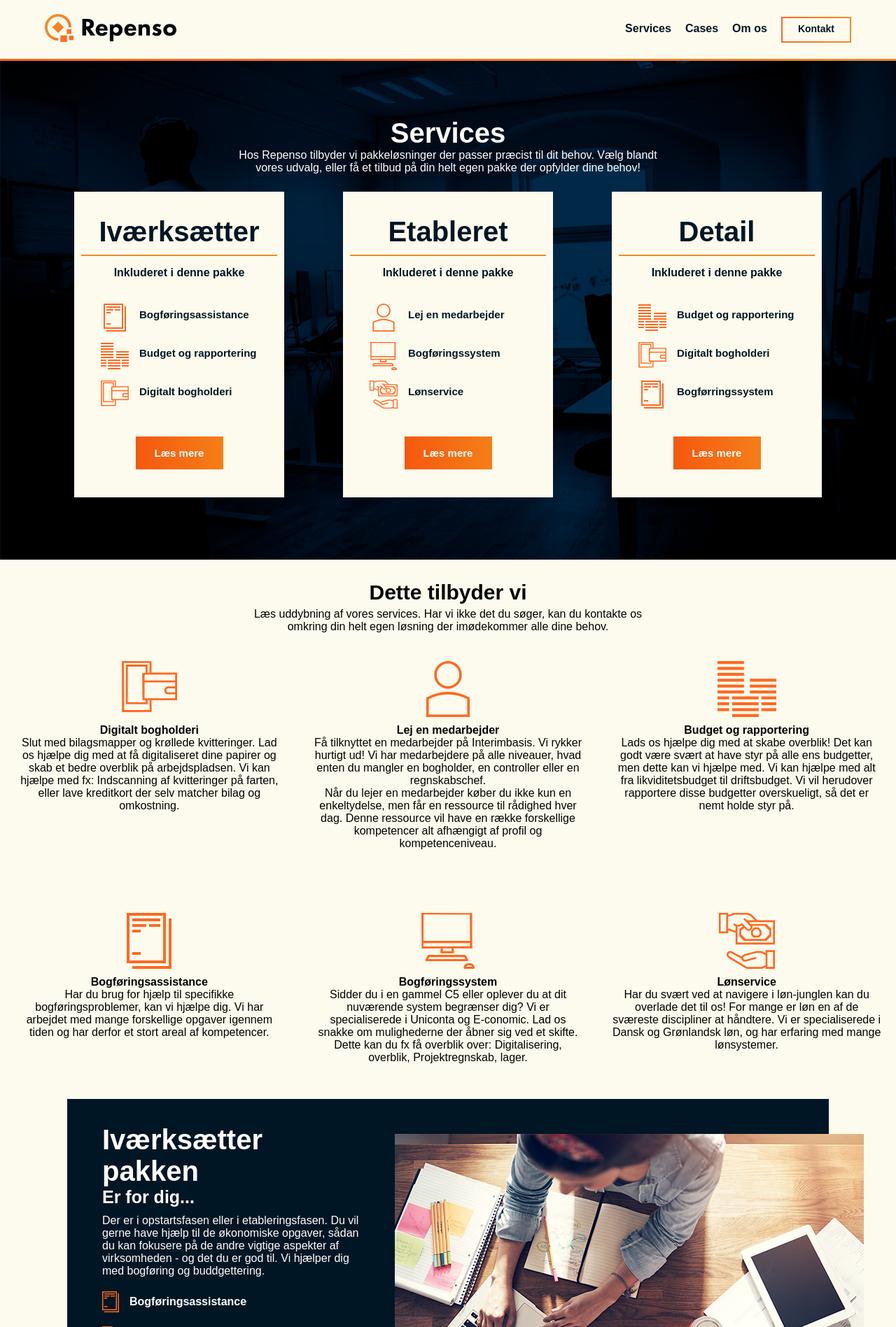
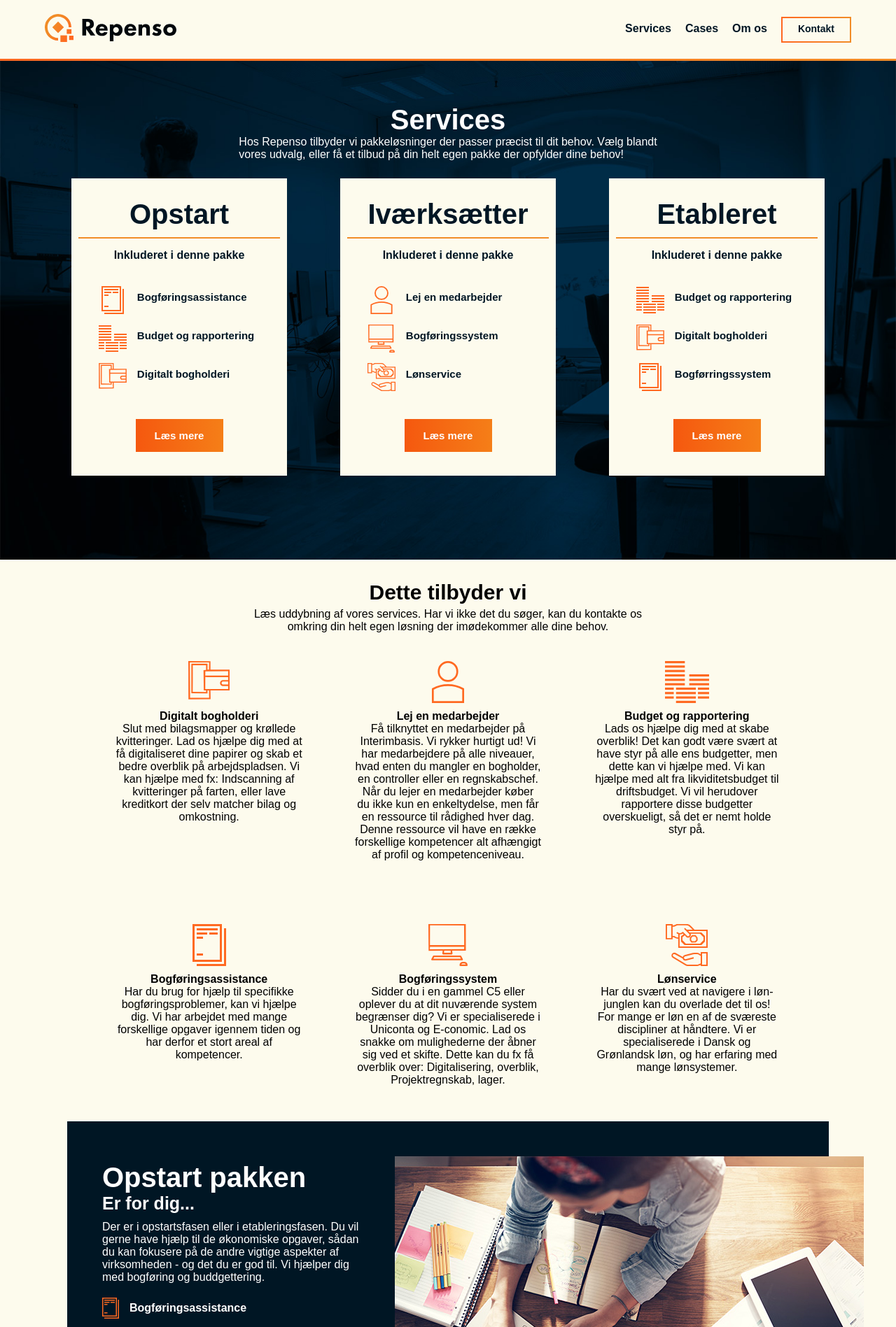
Before and after one commit to Nollee/repenso, a PHP site: page /service.html in a window 1280 px wide. Shown: the top 1897 px of the page at 70% size. Run offline with PHP 8.4, Linux system fonts and the light colour scheme; some web fonts are replaced.

Commit message:
Restyled service page

```diff
--- a/web.dk/CSS/style.css
+++ b/web.dk/CSS/style.css
@@ -695,6 +695,8 @@ footer {
 #service-main {
   width: 100%;
   height: 100vh;
+  min-height: 800px;
+  max-height: 1080px;
   max-width: 1600px;
   margin: auto;
   background-image: url(../images/service-background.jpg);
@@ -702,13 +704,15 @@ footer {
   background-position: center; }
 
 .service-main-content {
+  padding-bottom: 50px;
   flex-direction: column;
   width: 100%;
   color: white;
   text-align: center;
   margin-top: 5%; }
   .service-main-content p {
-    margin-bottom: 10px; }
+    margin-bottom: 10px;
+    text-align: left; }
   .service-main-content h1 {
     font-size: 40px;
     margin-top: 30px; }
@@ -723,8 +727,9 @@ footer {
 
 .service-card {
   margin: 15px;
+  height: 375px;
   flex-direction: column;
-  width: 280px;
+  width: 25%;
   padding: 25px 10px;
   background-color: #FDFBED; }
   .service-card h3 {
@@ -774,7 +779,8 @@ footer {
   flex-direction: row;
   justify-content: space-around;
   flex-wrap: wrap;
-  flex-direction: row; }
+  flex-direction: row;
+  margin: 0 10%; }
 
 .service-h2 {
   display: flex;
@@ -789,13 +795,13 @@ footer {
 
 .service-about-container {
   padding-top: 20px;
-  width: 30%;
+  width: 26%;
   display: flex;
   flex-direction: column;
   text-align: center;
   margin-bottom: 50px; }
   .service-about-container img {
-    height: 80px;
+    height: 60px;
     width: auto;
     margin: auto;
     margin-top: 20px;
@@ -1290,8 +1296,8 @@ input[type=submit] {
       font-size: 20px; }
 
   .service-card {
-    width: 225px;
-    height: auto; }
+    width: 25%;
+    height: 350px; }
     .service-card h3 {
       font-size: 30px; }
 
--- a/web.dk/js/javascript.js
+++ b/web.dk/js/javascript.js
@@ -1,30 +1,32 @@
 $(document).ready(function() {
+//
 
 $("#index").scrollTop(0);
-
+//when site is refreshed, the site will scroll to top
 
    $(".burger, .burger-frontpage, .overlay").click(function() {
      $('.mobileNav div, .overlay').toggleClass("slide");
    });
+   // Burgermenu -  toggle Class
 
    //navbar scroll change color
    // https://stackoverflow.com/questions/23706003/changing-nav-bar-color-after-scrolling
    $(document).scroll(function () {
 	  var $nav = $(".frontpage-nav");
 	  $nav.toggleClass('scrolled', $(this).scrollTop() > $nav.height());
+    // Toggle class if the amount you have scrolled is higher then the hight of the navbar.
     $("#logo-frontpage").toggleClass('scrolled', $(this).scrollTop() > $nav.height());
 
     if($(this).scrollTop() > $nav.height()) {
         $('#logo-frontpage').attr('src','images/repenso_dark.svg');
         $(".burger-frontpage div").css("background-color", "#001624");
         $("#logo-frontpage img").css("width", "20px");
-
-
+    // changes attribute instead of adding class
     }
     else {
         $('#logo-frontpage').attr('src',"images/repenso_white.svg");
         $(".burger-frontpage div").css("background-color", "white");
-
+    // changes the attribute back if the if staement no longer is true
     }
 	});
   //navbar scroll change color end
@@ -36,13 +38,16 @@ $("#index").scrollTop(0);
 
     function showNextQuote() {
         quotes.eq(quoteIndex)
-            .fadeIn(2000)
+        //finds which element with .quotes class to show from the quoteindex value
+            .fadeIn(2000)// Display = block
             .delay(2000)
-            .fadeOut(2000, showNextQuote);
+            .fadeOut(2000, showNextQuote );
+            //Display= none - Starts loop
             quoteIndex++;
             if (quoteIndex == quotes.length) {
               quoteIndex = 0;
             }
+            // sets the quoteIndex value to 0 if it reaches the length of the variable quotes
     }
 
     showNextQuote();
@@ -50,7 +55,7 @@ $("#index").scrollTop(0);
 })();
 
 (function() {
-
+// see ShowNextQuote function
   var cases = $('.casecontent');
   var caseIndex = 0;
 
--- a/web.dk/sass/style.scss
+++ b/web.dk/sass/style.scss
@@ -910,6 +910,8 @@ visibility: hidden;
   @extend %center;
   width: 100%;
   height: 100vh;
+  min-height: 800px;
+  max-height: 1080px;
   max-width: 1600px;
   margin: auto;
   background-image: url(../images/service-background.jpg);
@@ -917,8 +919,10 @@ visibility: hidden;
   background-position: center;
 }
 .service-main-content {
+  padding-bottom: 50px;
   p{
     margin-bottom: 10px;
+    text-align: left;
   }
   h1 {
     font-size: 40px;
@@ -942,9 +946,10 @@ visibility: hidden;
 }
 .service-card {
   margin: 15px;
+  height: 375px;
   @extend %center;
   flex-direction: column;
-  width: 280px;
+  width: 25%;
   padding: 25px 10px;
   background-color: $main-beige;
   h3 {
@@ -1001,6 +1006,7 @@ visibility: hidden;
   justify-content: space-around;
   flex-wrap: wrap;
   flex-direction: row;
+  margin: 0 10%;
 }
 .service-h2 {
   display: flex;
@@ -1018,13 +1024,13 @@ visibility: hidden;
 }
 .service-about-container {
   padding-top: 20px;
-width: 30%;
+width: 26%;
 display: flex;
 flex-direction: column;
 text-align: center;
 margin-bottom: 50px;
 img{
-  height: 80px;
+  height: 60px;
   width: auto;
   margin: auto;
   margin-top: 20px;
@@ -1668,8 +1674,8 @@ input[type=submit] {
 
   ///////////// service 1050px //////////////
   .service-card {
-    width: 225px;
-    height: auto;
+    width: 25%;
+    height: 350px;
     h3 {
       font-size: 30px;
     }
--- a/web.dk/service.html
+++ b/web.dk/service.html
@@ -86,17 +86,17 @@
    <div class="service-card-container">
       <!-------------------package service for mobile screens---------------->
       <div class="service-card-mobile">
+        <h3>Opstart</h3><a class="cta" href="#startup">Læs mere</a>
+      </div>
+      <div class="service-card-mobile">
         <h3>Iværksætter</h3><a class="cta" href="#entrepreneur">Læs mere</a>
       </div>
       <div class="service-card-mobile">
-        <h3>Etableret</h3><a class="cta" href="#etableret">Læs mere</a>
-      </div>
-      <div class="service-card-mobile">
-        <h3>Detail</h3><a class="cta" href="#detail">Læs mere</a>
+        <h3>Etableret</h3><a class="cta" href="#established">Læs mere</a>
       </div>
        <!-------------------package service for mobile screens end------------->
      <!-------------------package service for large screens---------------->
-     <div class="service-card" data-aos="zoom-in"><h3>Iværksætter</h3>
+     <div class="service-card" data-aos="zoom-in"><h3>Opstart</h3>
 <p class="service-card-p">Inkluderet i denne pakke</p>
   <div class="service-card-icons-wrapper">
     <div class="service-card-icons">
@@ -109,10 +109,10 @@
   <img src="images/icons/ac-db.svg" alt="Digitalt bogholderi"> <p>Digitalt bogholderi</p>
   </div>
   </div>
-  <a class="cta" href="#entrepreneur">Læs mere</a>
+  <a class="cta" href="#startup">Læs mere</a>
      </div>
       <!-------------------package service for large screens end---------------->
-     <div class="service-card" data-aos="zoom-in" data-aos-delay="100"><h3>Etableret</h3>
+     <div class="service-card" data-aos="zoom-in" data-aos-delay="100"><h3>Iværksætter</h3>
 <p class="service-card-p">Inkluderet i denne pakke</p>
   <div class="service-card-icons-wrapper">
     <div class="service-card-icons">
@@ -125,9 +125,9 @@
   <img src="images/icons/ac-sal.svg" alt="Lønservice"> <p>Lønservice</p>
   </div>
   </div>
-  <a class="cta" href="#etableret">Læs mere</a>
+  <a class="cta" href="#entrepreneur">Læs mere</a>
      </div>
-     <div class="service-card" data-aos="zoom-in" data-aos-delay="200"><h3>Detail</h3>
+     <div class="service-card" data-aos="zoom-in" data-aos-delay="200"><h3>Etableret</h3>
 <p class="service-card-p">Inkluderet i denne pakke</p>
   <div class="service-card-icons-wrapper">
     <div class="service-card-icons">
@@ -140,7 +140,7 @@
   <img src="images/icons/ac-ses.svg" alt="Bogførringssystem"> <p>Bogførringssystem</p>
   </div>
   </div>
-  <a class="cta" href="#detail">Læs mere</a>
+  <a class="cta" href="#established">Læs mere</a>
      </div>
 
 </main>
@@ -165,8 +165,7 @@
   <div class="service-about-container">
     <img src="images/icons/ac-lm.svg" alt="Lej en medarbejder">
     <h4>Lej en medarbejder</h4>
-    <p>Få tilknyttet en medarbejder på Interimbasis. Vi rykker hurtigt ud! Vi har medarbejdere på alle niveauer, hvad enten du mangler en bogholder, en controller eller en regnskabschef. <br>
-Når du lejer en medarbejder køber du ikke kun en enkeltydelse, men får en ressource til rådighed hver dag. Denne ressource vil have en række forskellige kompetencer alt afhængigt af profil og kompetenceniveau.</p>
+    <p>Få tilknyttet en medarbejder på Interimbasis. Vi rykker hurtigt ud! Vi har medarbejdere på alle niveauer, hvad enten du mangler en bogholder, en controller eller en regnskabschef. Når du lejer en medarbejder køber du ikke kun en enkeltydelse, men får en ressource til rådighed hver dag. Denne ressource vil have en række forskellige kompetencer alt afhængigt af profil og kompetenceniveau.</p>
   </div>
   <div class="service-about-container">
     <img src="images/icons/ac-br.svg" alt="Budget og rapportering">
@@ -181,7 +180,7 @@ Når du lejer en medarbejder køber du ikke kun en enkeltydelse, men får en res
   <div class="service-about-container">
     <img src="images/icons/ac-bs.svg" alt="Bogføringssystem">
     <h4>Bogføringssystem</h4>
-    <p>Sidder du i en gammel C5 eller oplever du at dit nuværende system begrænser dig? Vi er specialiserede i Uniconta og E-conomic. Lad os snakke om mulighederne der åbner sig ved et skifte. <br> Dette kan du fx få overblik over:
+    <p>Sidder du i en gammel C5 eller oplever du at dit nuværende system begrænser dig? Vi er specialiserede i Uniconta og E-conomic. Lad os snakke om mulighederne der åbner sig ved et skifte. Dette kan du fx få overblik over:
 Digitalisering, overblik, Projektregnskab, lager. </p>
   </div>
   <div class="service-about-container">
@@ -196,12 +195,12 @@ Digitalisering, overblik, Projektregnskab, lager. </p>
 
 <!-------------------------Pack desc section-------------------->
 <section class="pack-desc-section">
-    <div class="anchor-service" id="entrepreneur"></div>
+    <div class="anchor-service" id="startup"></div>
   <div class="pack-desc">
     <div class="pack-desc-content">
     <!----text for service card desc, h2, h5, p------->
   <div class="pack-desc-text">
-<h2>Iværksætter pakken</h2>
+<h2>Opstart pakken</h2>
 <h5>Er for dig...</h5>
 <p>Der er i opstartsfasen eller i etableringsfasen. Du vil gerne have hjælp til de økonomiske opgaver, sådan du kan fokusere på de andre vigtige aspekter af virksomheden - og det du er god til. Vi hjælper dig med bogføring og buddgettering.</p>
 </div>
@@ -229,12 +228,12 @@ Digitalisering, overblik, Projektregnskab, lager. </p>
 </div>
 
 
-  <div class="anchor-service" id="etableret"></div>
+  <div class="anchor-service" id="entrepreneur"></div>
 <div class="pack-desc">
   <div class="pack-desc-content">
   <!----text for service card desc, h2, h5, p------->
 <div class="pack-desc-text">
-<h2>Etableret pakken</h2>
+<h2>Iværksætter pakken</h2>
 <h5>Er for dig...</h5>
 <p>Der som virksomhed ønsker at få adgang til alle, eller dele af de ressourcer en fuld økonomiafdeling kan bidrage med. Krav til virksomheden er, at have opnået en størrelse og en kompleksitet hvor den nuværende løsning i bogholderiet ikke kan følge med.</p>
 </div>
@@ -262,12 +261,12 @@ Digitalisering, overblik, Projektregnskab, lager. </p>
 </div>
 
 
-  <div class="anchor-service" id="detail"></div>
+  <div class="anchor-service" id="established"></div>
 <div class="pack-desc">
   <div class="pack-desc-content">
   <!----text for service card desc, h2, h5, p------->
 <div class="pack-desc-text">
-<h2>Detail pakken</h2>
+<h2>Etableret pakken</h2>
 <h5>Er for dig...</h5>
 <p>Der søger hjælp til at danne overblik. Har du det rigtige system og bruger du det korrekt. Hvor er de lavest hængende frugter der vil kunne lette din hverdag. Identifikation og drøftelse af optimeringsmuligheder.</p>
 </div>
```
Also changed, not shown: assets/service-background.jpg (added), web.dk/images/service-background.jpg, 2 other files.
